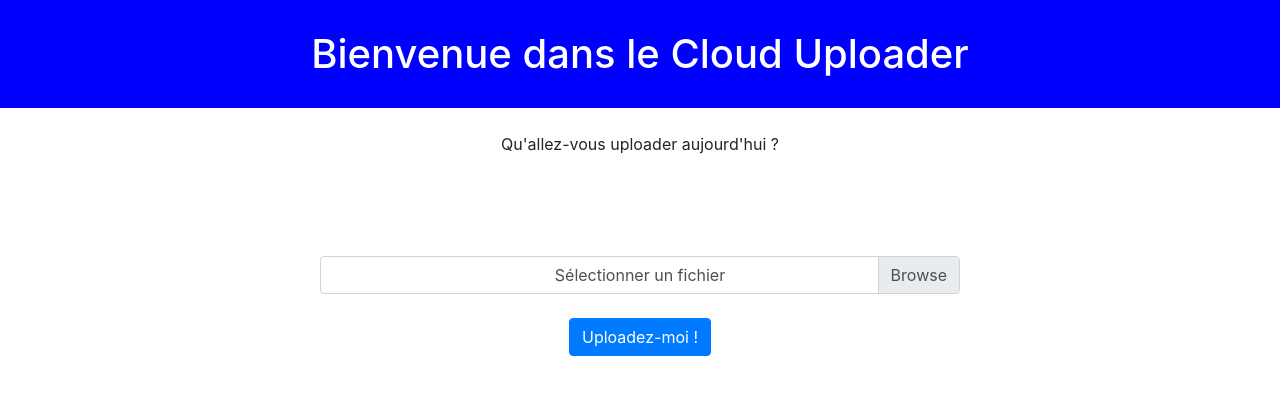
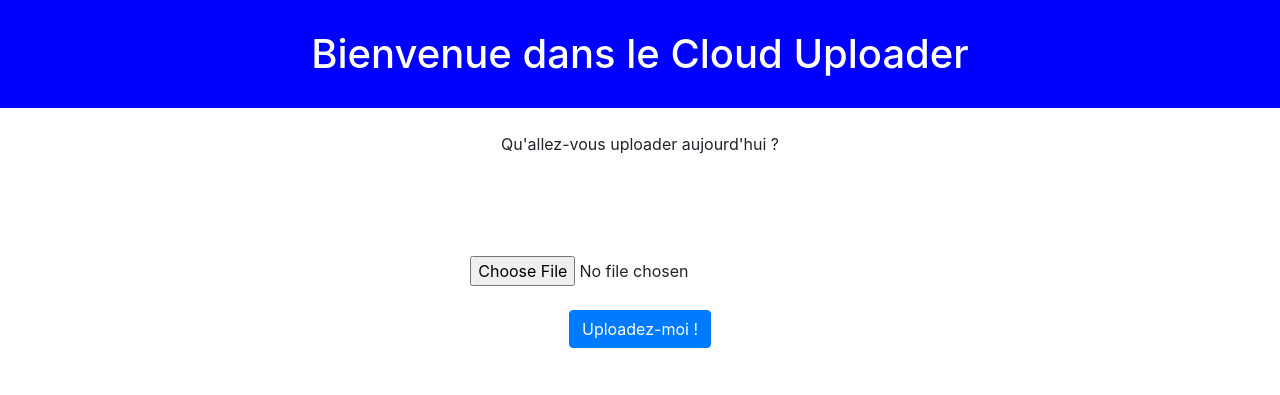
Before and after one commit to sergisergio/AWS_Upload, a PHP site: page / in a window 1280 px wide. Shown: the top 395 px of the page. Run offline with PHP 8.4, Linux system fonts and the light colour scheme; some libraries are stand-ins or nearby versions.

Commit message:
end upload

```diff
--- a/index.php
+++ b/index.php
@@ -14,13 +14,9 @@
             <p class="mt-4">Qu'allez-vous uploader aujourd'hui ?</p>
 
             <form method="post" action="upload.php" enctype="multipart/form-data" style="margin-top: 100px;">
-                <div class="custom-file col-md-6">
-                    <input type="file" class="custom-file-input" name="uploadfile"  id="customFile"/>
-                    <label class="custom-file-label" for="customFile">Sélectionner un fichier</label>
-                </div>
-                <div class="mt-4">
+                    <label for="customFile"></label>
+                    <input type="file" name="uploadfile"  id="customFile"/><br><br>
                     <input type="submit" class="btn btn-primary" value="Uploadez-moi !" />
-                </div>
             </form>
         </div>
 
--- a/upload.php
+++ b/upload.php
@@ -32,6 +32,9 @@ $s3 = new S3Client([
     ]);
 
 
+var_dump($_FILES['uploadfile']['name']);
+die();
+
 // Envoi du fichier
 $result = $s3->putObject(array(
     'Bucket' => $bucket,
```
